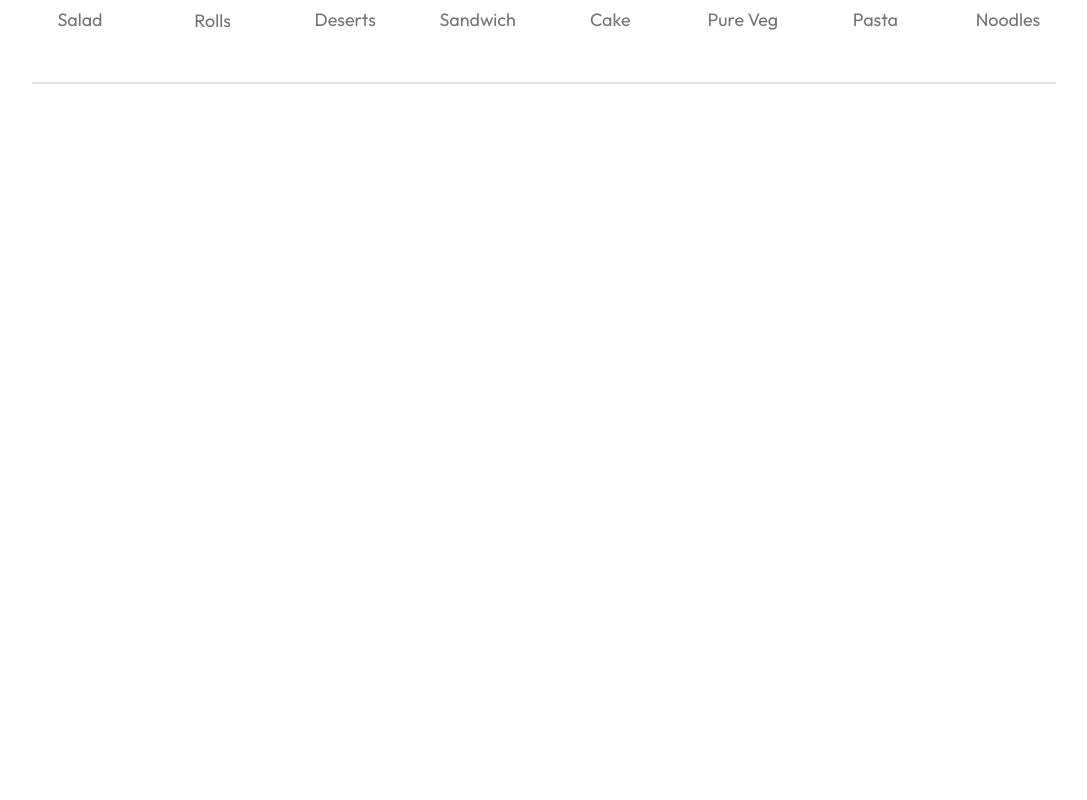
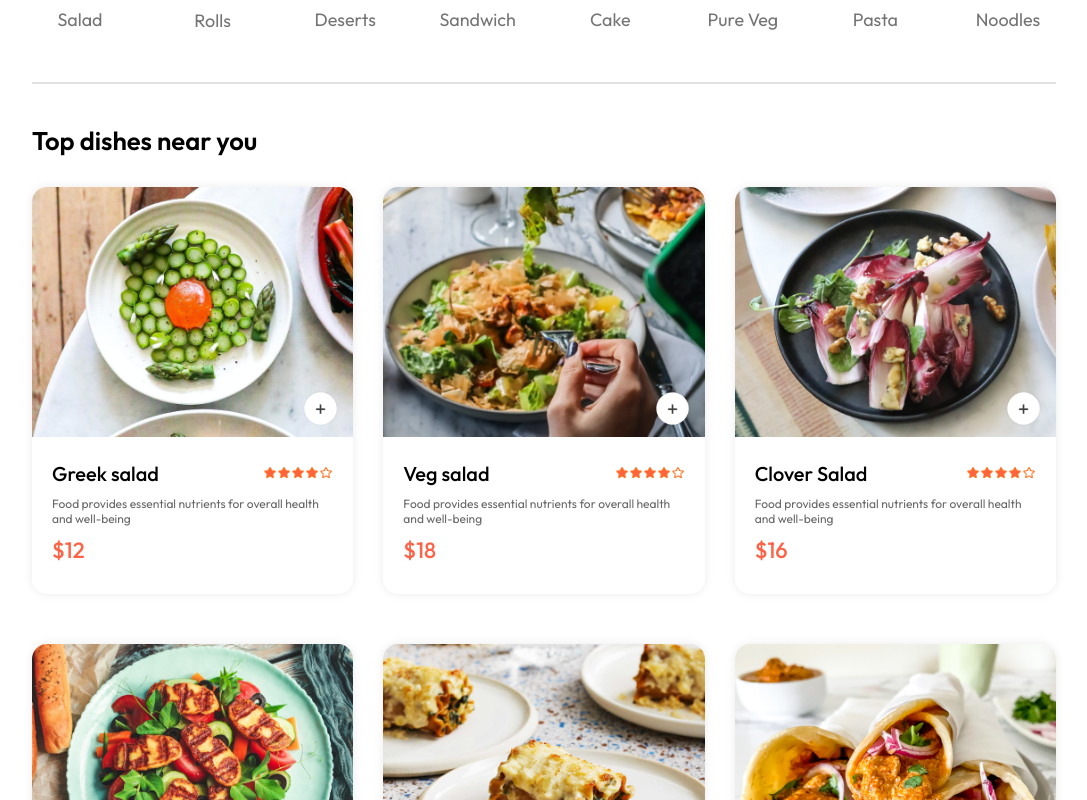
Before and after one commit to darrentan0512/food-delv, a React (Vite) app: page / in a window 1280 px wide. Shown: the part 820-1620 px from the top of the page, without its empty margins (96-1183 px from the left). Before the commit the page ends 914 px from the top, so only its background shows below. Built offline with nearby package versions, Linux system fonts and the light colour scheme.

Commit message:
feat: food item display and counter

```diff
--- /dev/null
+++ b/src/components/FoodDisplay/FoodDisplay.css
@@ -0,0 +1,16 @@
+.food-display{
+    margin-top: 30px;
+}
+
+.food-display h2{
+    font-size: max(2vw, 24px);
+    font-weight: 600;
+}
+
+.food-display-list{
+    display: grid;
+    grid-template-columns: repeat(auto-fill, minmax(240px, 1fr));
+    margin-top: 30px;
+    gap: 30px;
+    row-gap: 50px;
+}
--- /dev/null
+++ b/src/components/FoodDisplay/FoodDisplay.jsx
@@ -0,0 +1,23 @@
+import React, { useContext } from "react"
+import "./FoodDisplay.css"
+import { StoreContext } from "../../context/StoreContext"
+import FoodItem from '../FoodItem/FoodItem'
+
+const FoodDisplay = ({ category }) => {
+  const { food_list } = useContext(StoreContext);
+
+  return (
+    <div className="food-display" id="food-display">
+      <h2>Top dishes near you</h2>
+      <div className="food-display-list">
+        {food_list.map((item, index) => {
+          if (category==="All" || category===item.category){
+            return <FoodItem key={index} id={item._id} name={item.name} description={item.description} price={item.price} image={item.image} />
+          }
+        })}
+      </div>
+    </div>
+  );
+};
+
+export default FoodDisplay;
--- /dev/null
+++ b/src/components/FoodItem/FoodItem.css
@@ -0,0 +1,74 @@
+.food-item{
+    width: 100%;
+    margin: auto;
+    border-radius: 15px;
+    box-shadow: 0px 0px 10px #00000015;
+    transition: 0.3s;
+    animation: fadeIn 1s;
+}
+
+.food-item-image{
+    width: 100%;
+    border-radius: 15px 15px 0px 0px;
+}
+
+.food-item-info{
+    padding: 20px;
+}
+
+.food-item-name-rating{
+    display: flex;
+    justify-content: space-between;
+    align-items: center;
+    margin-bottom: 10px;
+}
+
+.food-item-name-rating p{
+    font-size: 20px;
+    font-weight: 500;
+}
+
+.food-item-name-rating img{
+    width: 70px;
+}
+
+.food-item-desc{
+    color: #676767;
+    font-size: 12px;
+}
+
+.food-item-price{
+    color: tomato;
+    font-size: 22px;
+    font-weight: 500;
+    margin: 10px 0px;
+}
+
+.food-item-img-container{
+    position: relative;
+}
+
+.food-item-img-container .add{
+    width: 35px;
+    position: absolute;
+    bottom: 15px;
+    right: 15px;
+    cursor: pointer;
+    border-radius: 50%;
+}
+
+.food-item-counter{
+    position: absolute;
+    bottom: 15px;
+    right : 15px;
+    display: flex;
+    align-items: center;
+    gap: 10px;
+    padding: 6px;
+    border-radius: 50px;
+    background-color:white;
+}
+
+.food-item-counter img{
+    width: 30px;
+}
--- /dev/null
+++ b/src/components/FoodItem/FoodItem.jsx
@@ -0,0 +1,49 @@
+import React, { useState, useContext } from "react";
+import "./FoodItem.css";
+import { assets } from "../../assets/assets";
+import { StoreContext } from "../../context/StoreContext";
+
+const FoodItem = ({ id, name, price, description, image }) => {
+
+  const { cartItems, addToCart, removeFromCart } = useContext(StoreContext)
+
+  return (
+    <div className="food-item">
+      <div className="food-item-img-container">
+        <img className="food-item-image" src={image} alt="" />
+        {!cartItems[id] ? (
+          <img
+            className="add"
+            onClick={() => addToCart(id)}
+            src={assets.add_icon_white}
+            alt=""
+          />
+        ) : (
+          <div className="food-item-counter">
+            <img
+              onClick={() => removeFromCart(id)}
+              src={assets.remove_icon_red}
+              alt=""
+            />
+            <p> {cartItems[id]} </p>
+            <img
+              onClick={() => addToCart(id)}
+              src={assets.add_icon_green}
+              alt=""
+            />
+          </div>
+        )}
+      </div>
+      <div className="food-item-info">
+        <div className="food-item-name-rating">
+          <p> {name} </p>
+          <img src={assets.rating_starts} alt="" />
+        </div>
+        <p className="food-item-desc"> {description} </p>
+        <p className="food-item-price"> ${price} </p>
+      </div>
+    </div>
+  );
+};
+
+export default FoodItem;
--- /dev/null
+++ b/src/context/StoreContext.jsx
@@ -0,0 +1,40 @@
+import { createContext, useState, useEffect } from "react";
+import { food_list } from "../assets/assets";
+
+export const StoreContext = createContext(null);
+
+const StoreContextProvider = (props) => {
+  const [cartItems, setCartItems] = useState({});
+
+  const addToCart = (itemId) => {
+    if (!cartItems[itemId]) {
+      setCartItems((prev) => ({ ...prev, [itemId]: 1 }));
+    } else {
+      setCartItems((prev) => ({ ...prev, [itemId]: prev[itemId] + 1 }));
+    }
+  };
+
+  const removeFromCart = (itemId) => {
+    setCartItems((prev) => ({ ...prev, [itemId]: prev[itemId] - 1 }));
+  };
+
+  useEffect(() => {
+    console.log(cartItems)
+  }, [cartItems])
+
+  const contextValue = {
+    food_list,
+    cartItems,
+    setCartItems,
+    addToCart,
+    removeFromCart,
+  };
+
+  return (
+    <StoreContext.Provider value={contextValue}>
+      {props.children}
+    </StoreContext.Provider>
+  );
+};
+
+export default StoreContextProvider;
--- a/src/main.jsx
+++ b/src/main.jsx
@@ -3,9 +3,12 @@
 import App from "./App.jsx";
 import "./index.css";
 import { BrowserRouter } from "react-router-dom";
+import StoreContextProvider from "./context/StoreContext.jsx";
 
 ReactDOM.createRoot(document.getElementById("root")).render(
   <BrowserRouter>
-    <App />
+    <StoreContextProvider>
+      <App />
+    </StoreContextProvider>
   </BrowserRouter>
 );
--- a/src/pages/Home/Home.jsx
+++ b/src/pages/Home/Home.jsx
@@ -2,6 +2,7 @@
 import './Home.css'
 import Header from '../../components/Header/Header'
 import ExploreMenu from '../../components/ExploreMenu/ExploreMenu'
+import FoodDisplay from '../../components/FoodDisplay/FoodDisplay'
 import { useState } from 'react'
 
 const Home = () => {
@@ -12,6 +13,7 @@
     <div>
       <Header />
       <ExploreMenu category={category} setCategory={setCategory} />
+      <FoodDisplay category={category} />
     </div>
   )
 }
```
